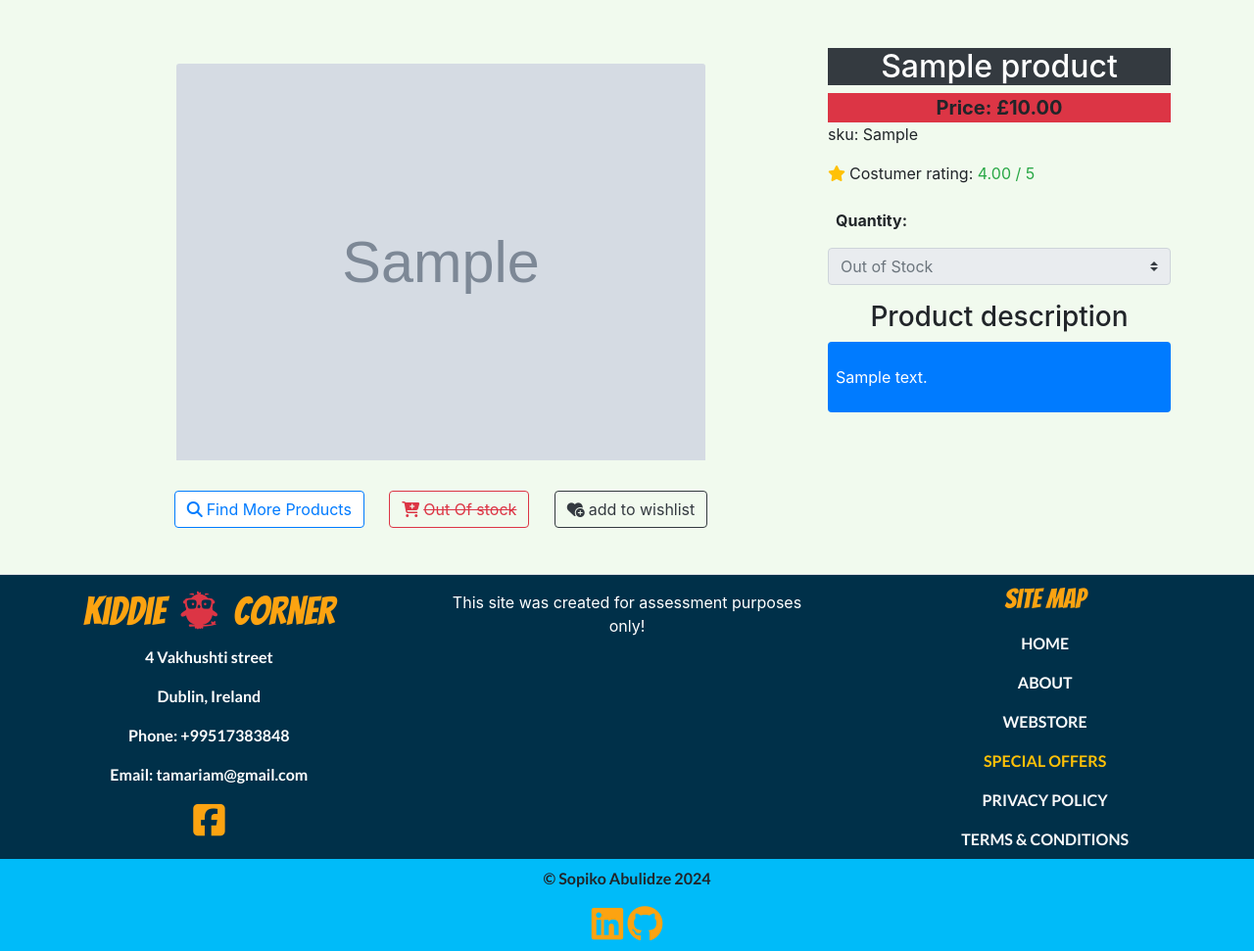
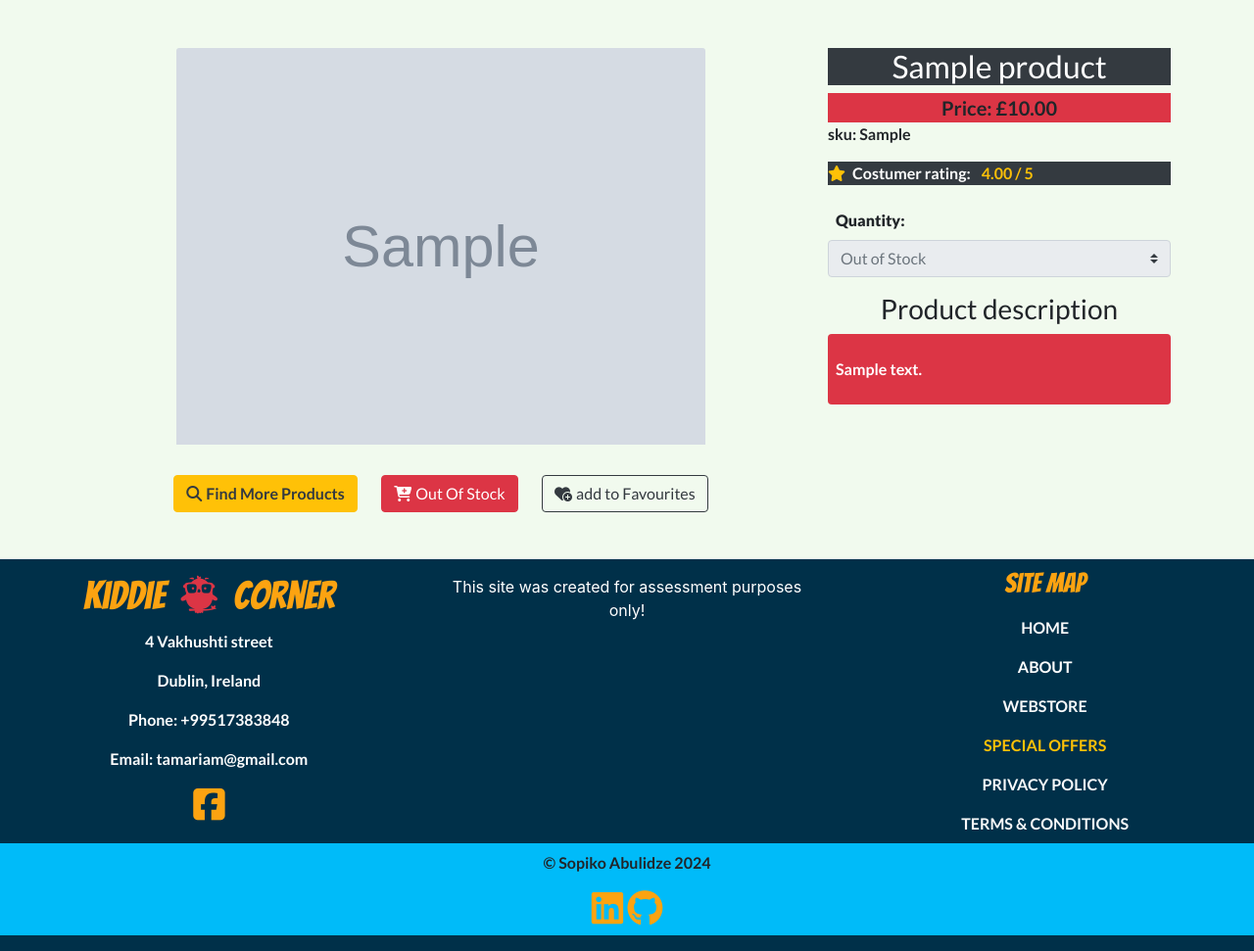
Before and after one commit to tamariam/Kiddie-Corner, a Django app: page /products/1 in a window 1280 px wide. Shown: the part 201-1172 px from the top of the page at 98% size. Run offline with Django 3.2, Linux system fonts and the light colour scheme; tables that the repository leaves empty hold one stand-in row (values such as "Sample post"); grey boxes marked "Sample" are stand-in pictures; some libraries are stand-ins or nearby versions; some web fonts are replaced.

Commit message:
Improve accessibility by updating element colors in products and product_detail files

```diff
--- a/products/templates/products/product_detail.html
+++ b/products/templates/products/product_detail.html
@@ -14,9 +14,9 @@
 {% endblock %}
 
 {% block content %}
-    <div class="container">
+    <div class="container lato">
         <div class="row">
-            <div class="col-12 col-md-6 col-lg-6 mx-auto  py-3">
+            <div class="col-12 col-md-6 col-lg-6 mx-auto  pb-3">
                     {% if product.image %}
                         <a href="{{ product.image.url }}" target="_blank" aria_label="prodduct-image">
                             <img class="card-img-top img-fluid " src="{{ product.image.url }}" alt="{{ product.name }}">
@@ -29,15 +29,15 @@
 
                 {% if product.in_stock %}
                 <div class="row btn-div  d-flex  justify-content-around align-items-center p-2 my-3">
-                    <a class="btn btn-outline-primary btn-pill " href="{% url 'products' %}"><i class="mr-1 fa-solid fa-magnifying-glass"></i>Find More Products</a>
-                    <a class="btn btn-outline-dark" href=""><i class="mr-1 fa-solid fa-heart-circle-plus"></i>add to wishlist</a>
-                    <a class="btn btn-outline-success" href=""><i class="mr-1 fa-solid fa-cart-plus"></i>add To cart</a>
+                    <a class="btn btn-warning btn-pill text-dark font-weight-bold" href="{% url 'products' %}"><i class="mr-1 fa-solid fa-magnifying-glass"></i>Find More Products</a>
+                    <a class="btn btn-danger" href=""><i class="mr-1 fa-solid fa-cart-plus"></i>Add To Bag</a>
+                    <a class="btn btn-outline-dark" href=""><i class="mr-1 fa-solid fa-heart-circle-plus"></i>add to Favourites</a>
                     </div>
                 {% else %}
                 <div class="btn-div row d-flex  justify-content-around   align-items-center">
-                    <a class="bg-white btn btn-outline-primary btn-pill" href="{% url 'products' %}"><i class="mr-1 fa-solid fa-magnifying-glass"></i>Find More Products</a>
-                    <a class="btn btn-outline-danger text" href=""><i class="mr-1 fa-solid fa-cart-plus"></i>Out Of stock</a>
-                    <a class="btn btn-outline-dark" href=""><i class="mr-1 fa-solid fa-heart-circle-plus"></i>add to wishlist</a>
+                    <a class="btn btn-warning text-dark font-weight-bold " href="{% url 'products' %}"><i class="mr-1 fa-solid fa-magnifying-glass"></i>Find More Products</a>
+                    <a class="btn btn-danger" href=""><i class="mr-1 fa-solid fa-cart-plus"></i>Out Of Stock</a>
+                    <a class="btn btn-outline-dark" href=""><i class="mr-1 fa-solid fa-heart-circle-plus"></i>add to Favourites</a>
                     </div>
                     {% endif %}
             </div>
@@ -49,20 +49,20 @@
                     <p >sku: {{ product.sku }}</p>
 
                     {% if product.rating %}
-                        <p><i class="fas fa-star mr-1 text-warning "></i>Costumer rating: <span class="text-success">{{ product.rating }} / 5</span></p>
+                        <p class="bg-dark text-white"><i class="fas fa-star mr-1 text-warning "></i>  Costumer rating:   <span class="mx-2 text-warning font-weight-bold">{{ product.rating }} / 5</span></p>
                     {% else %}
-                        <p class="text-muted">No Rating</p>
+                    <p class="bg-dark text-white"><i class="fas fa-star mr-1 text-warning "></i>Costumer rating: <span class="mx-2 text-warning font-weight-bold"> 0 / 5</span></p>
                     {% endif %}
                     <!-- quantity -->
                     <form class="form" action="" method="POST">
                         {% csrf_token %}
                         <div class="form-row">
                             <div class="col-12">
-                                <p class="mt-2 pl-2"><strong>Quantity:</strong></p>
+                                <label for="quantity" class="mt-2 pl-2"><strong>Quantity:</strong></label>
                                 <div class="text-center">
                                     <div class="form-group detail-form-selector">
                                         <div class="input-group-selector rounded-0 text-lg-left">
-                                            <select class="form-control custom-select" name="quantity" {% if not product.in_stock %}disabled{% endif %}>
+                                            <select id="quantity" class="form-control custom-select" name="quantity" {% if not product.in_stock %}disabled{% endif %}>
                                                 {% if not product.in_stock %}
                                                     <!-- Display "Out of Stock" text as the default disabled option -->
                                                     <option disabled selected>Out of Stock</option>
@@ -88,7 +88,7 @@
                     </form>
 
 <h3 class="text-center ">Product description</h3>
-                    <div class="bg-primary text-white p-2 rounded" >
+                    <div class="bg-danger text-white p-2 rounded" >
 
                     <p class="mt-3">{{ product.description }}</p>
                     </div>
--- a/static/css/base.css
+++ b/static/css/base.css
@@ -146,14 +146,12 @@ header,footer{
 }
 
 .product-card{
-background-color: #ffe8d6;
+background-color: #023047;
 }
 .sale-mark {
   position: absolute;
   top:-15px;
-  right:0;
-  background-color: red;
-  color: white;
+  right:-7px;
   padding: 10px;
   border-radius: 5px;
   font-size: 12px;
@@ -167,3 +165,8 @@ background-color: #ffe8d6;
 .btn-div{
   height:100px;
 }
+
+.card-img{
+  width:280px;
+  height:185px;
+}
```
Also changed, not shown: products/templates/products/products.html (+6 -6 lines), media/products/horse_AGuWauY.webp (added).
